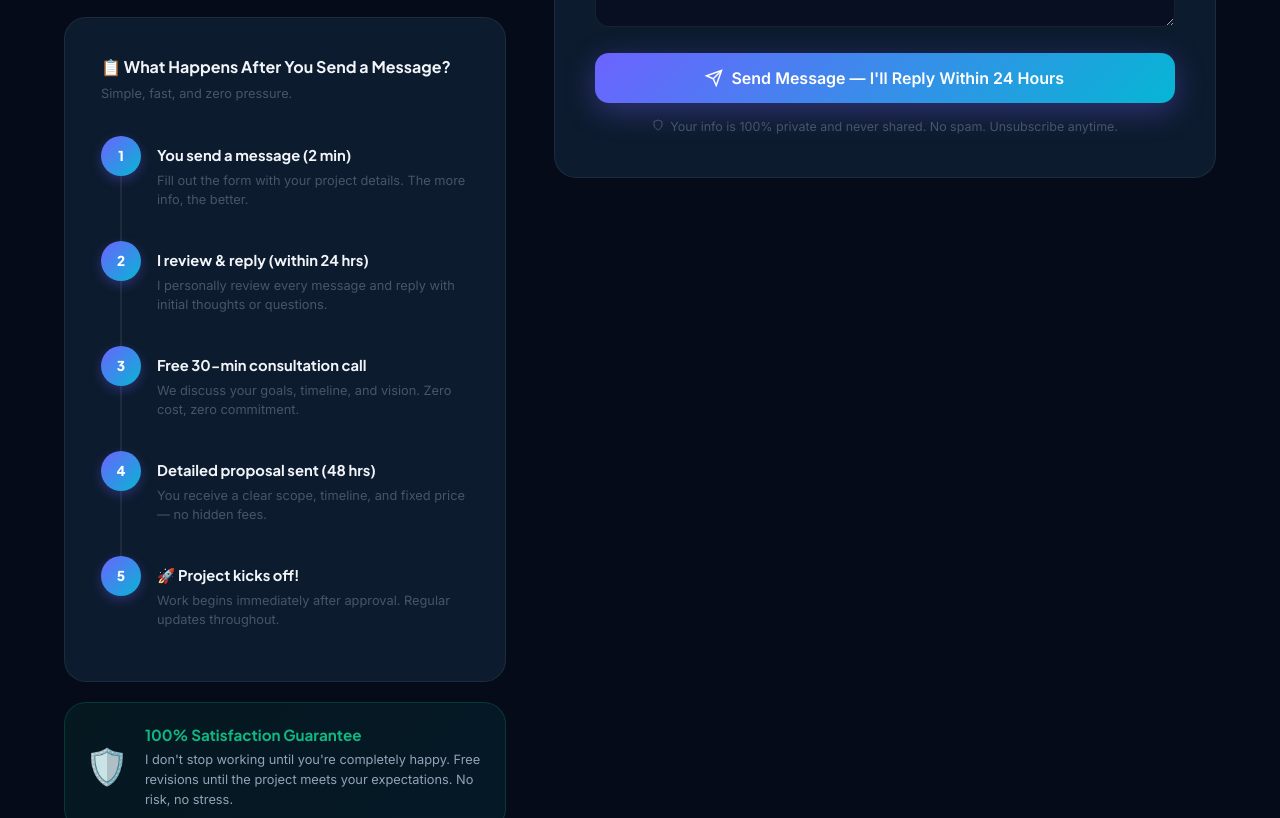
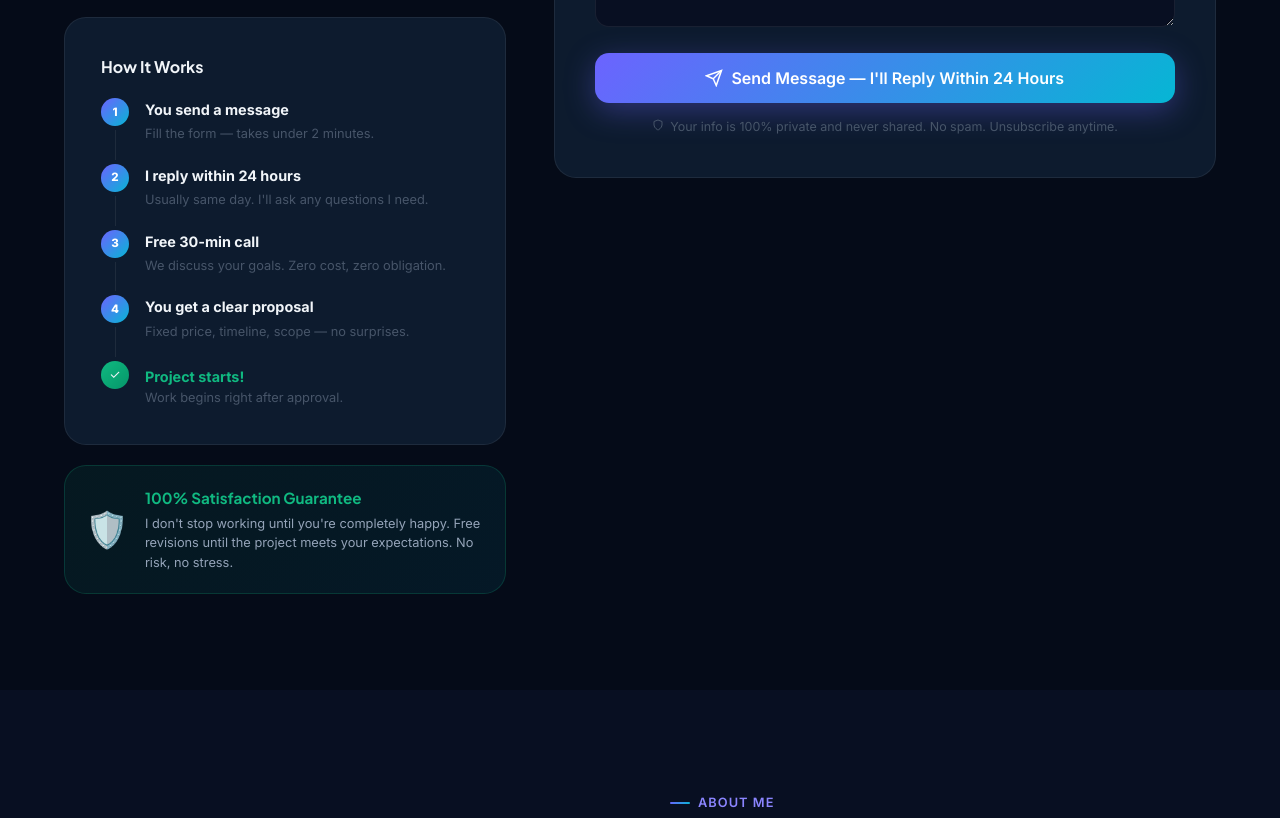
Before and after one commit to faraz0104/Portfolioweb, a plain HTML site: page contact.html in a window 1280 px wide. Shown: the part 1233-2051 px from the top of the page. Drawn offline with Linux system fonts and the light colour scheme.

Commit message:
Redesign How It Works steps + update sitemap with blog pages
Co-Authored-By: Claude Sonnet 4.6 <noreply@anthropic.com>

```diff
--- a/contact.html
+++ b/contact.html
@@ -331,44 +331,61 @@
 
         <!-- What Happens Next -->
         <div class="contact-info-card">
-          <h3 style="font-family:var(--font-display);font-size:1rem;font-weight:700;margin-bottom:4px;">📋 What Happens After You Send a Message?</h3>
-          <p style="font-size:0.8rem;color:var(--text-muted);margin-bottom:16px;">Simple, fast, and zero pressure.</p>
-          <div class="next-steps">
-            <div class="next-step">
-              <div class="next-step-num">1</div>
-              <div class="next-step-content">
-                <div class="next-step-title">You send a message (2 min)</div>
-                <div class="next-step-desc">Fill out the form with your project details. The more info, the better.</div>
+          <h3 style="font-family:var(--font-display);font-size:1rem;font-weight:700;margin-bottom:18px;">How It Works</h3>
+          <div style="display:flex;flex-direction:column;gap:0;">
+
+            <div style="display:flex;align-items:stretch;gap:16px;">
+              <div style="display:flex;flex-direction:column;align-items:center;flex-shrink:0;">
+                <div style="width:28px;height:28px;border-radius:50%;background:var(--gradient);display:flex;align-items:center;justify-content:center;font-size:0.72rem;font-weight:800;color:#fff;flex-shrink:0;">1</div>
+                <div style="width:1px;background:var(--border);flex:1;margin:4px 0;"></div>
+              </div>
+              <div style="padding-bottom:20px;">
+                <div style="font-size:0.9rem;font-weight:700;color:var(--text-primary);margin-bottom:3px;">You send a message</div>
+                <div style="font-size:0.8rem;color:var(--text-muted);line-height:1.55;">Fill the form — takes under 2 minutes.</div>
               </div>
             </div>
-            <div class="next-step">
-              <div class="next-step-num">2</div>
-              <div class="next-step-content">
-                <div class="next-step-title">I review &amp; reply (within 24 hrs)</div>
-                <div class="next-step-desc">I personally review every message and reply with initial thoughts or questions.</div>
+
+            <div style="display:flex;align-items:stretch;gap:16px;">
+              <div style="display:flex;flex-direction:column;align-items:center;flex-shrink:0;">
+                <div style="width:28px;height:28px;border-radius:50%;background:var(--gradient);display:flex;align-items:center;justify-content:center;font-size:0.72rem;font-weight:800;color:#fff;flex-shrink:0;">2</div>
+                <div style="width:1px;background:var(--border);flex:1;margin:4px 0;"></div>
+              </div>
+              <div style="padding-bottom:20px;">
+                <div style="font-size:0.9rem;font-weight:700;color:var(--text-primary);margin-bottom:3px;">I reply within 24 hours</div>
+                <div style="font-size:0.8rem;color:var(--text-muted);line-height:1.55;">Usually same day. I'll ask any questions I need.</div>
               </div>
             </div>
-            <div class="next-step">
-              <div class="next-step-num">3</div>
-              <div class="next-step-content">
-                <div class="next-step-title">Free 30-min consultation call</div>
-                <div class="next-step-desc">We discuss your goals, timeline, and vision. Zero cost, zero commitment.</div>
+
+            <div style="display:flex;align-items:stretch;gap:16px;">
+              <div style="display:flex;flex-direction:column;align-items:center;flex-shrink:0;">
+                <div style="width:28px;height:28px;border-radius:50%;background:var(--gradient);display:flex;align-items:center;justify-content:center;font-size:0.72rem;font-weight:800;color:#fff;flex-shrink:0;">3</div>
+                <div style="width:1px;background:var(--border);flex:1;margin:4px 0;"></div>
+              </div>
+              <div style="padding-bottom:20px;">
+                <div style="font-size:0.9rem;font-weight:700;color:var(--text-primary);margin-bottom:3px;">Free 30-min call</div>
+                <div style="font-size:0.8rem;color:var(--text-muted);line-height:1.55;">We discuss your goals. Zero cost, zero obligation.</div>
               </div>
             </div>
-            <div class="next-step">
-              <div class="next-step-num">4</div>
-              <div class="next-step-content">
-                <div class="next-step-title">Detailed proposal sent (48 hrs)</div>
-                <div class="next-step-desc">You receive a clear scope, timeline, and fixed price — no hidden fees.</div>
+
+            <div style="display:flex;align-items:stretch;gap:16px;">
+              <div style="display:flex;flex-direction:column;align-items:center;flex-shrink:0;">
+                <div style="width:28px;height:28px;border-radius:50%;background:var(--gradient);display:flex;align-items:center;justify-content:center;font-size:0.72rem;font-weight:800;color:#fff;flex-shrink:0;">4</div>
+                <div style="width:1px;background:var(--border);flex:1;margin:4px 0;"></div>
+              </div>
+              <div style="padding-bottom:20px;">
+                <div style="font-size:0.9rem;font-weight:700;color:var(--text-primary);margin-bottom:3px;">You get a clear proposal</div>
+                <div style="font-size:0.8rem;color:var(--text-muted);line-height:1.55;">Fixed price, timeline, scope — no surprises.</div>
               </div>
             </div>
-            <div class="next-step">
-              <div class="next-step-num">5</div>
-              <div class="next-step-content">
-                <div class="next-step-title">🚀 Project kicks off!</div>
-                <div class="next-step-desc">Work begins immediately after approval. Regular updates throughout.</div>
+
+            <div style="display:flex;align-items:flex-start;gap:16px;">
+              <div style="width:28px;height:28px;border-radius:50%;background:linear-gradient(135deg,#10B981,#059669);display:flex;align-items:center;justify-content:center;font-size:0.8rem;flex-shrink:0;">✓</div>
+              <div style="padding-top:4px;">
+                <div style="font-size:0.9rem;font-weight:700;color:#10B981;">Project starts!</div>
+                <div style="font-size:0.8rem;color:var(--text-muted);line-height:1.55;">Work begins right after approval.</div>
               </div>
             </div>
+
           </div>
         </div>
 
```
